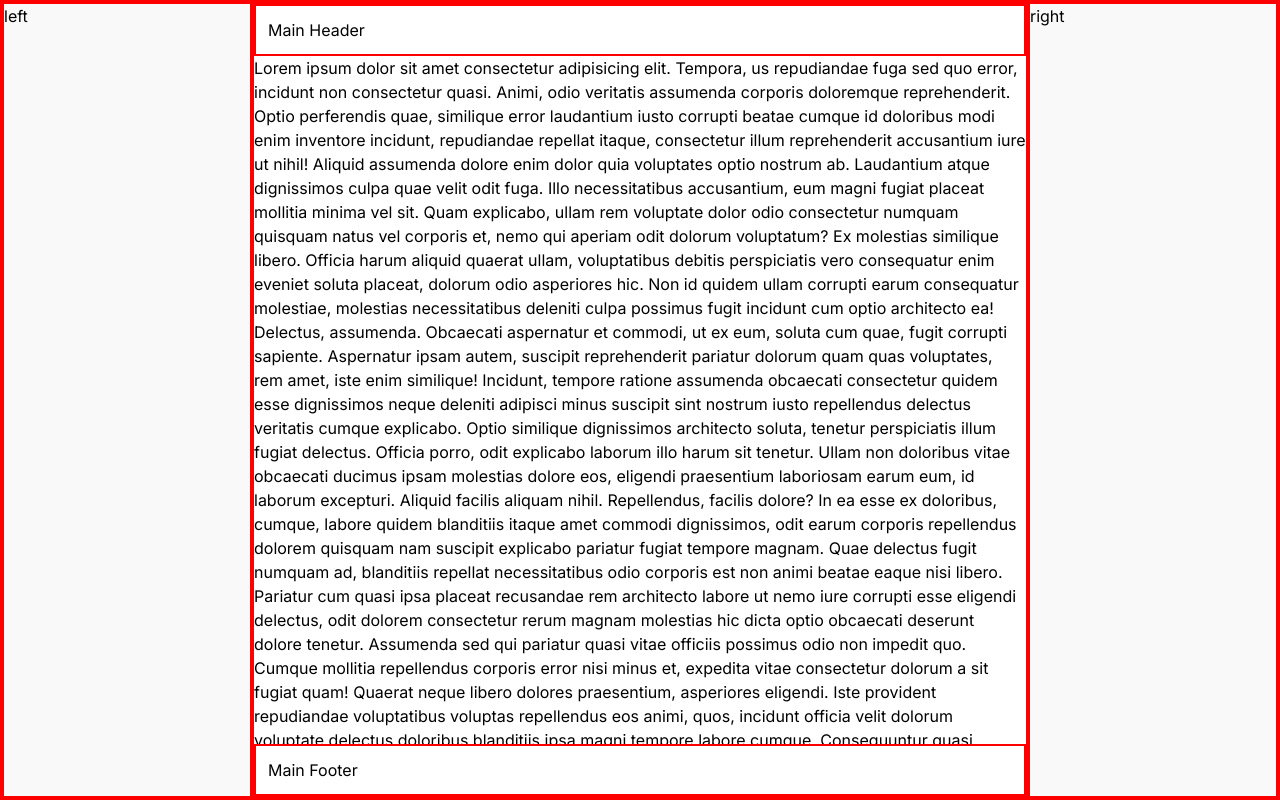
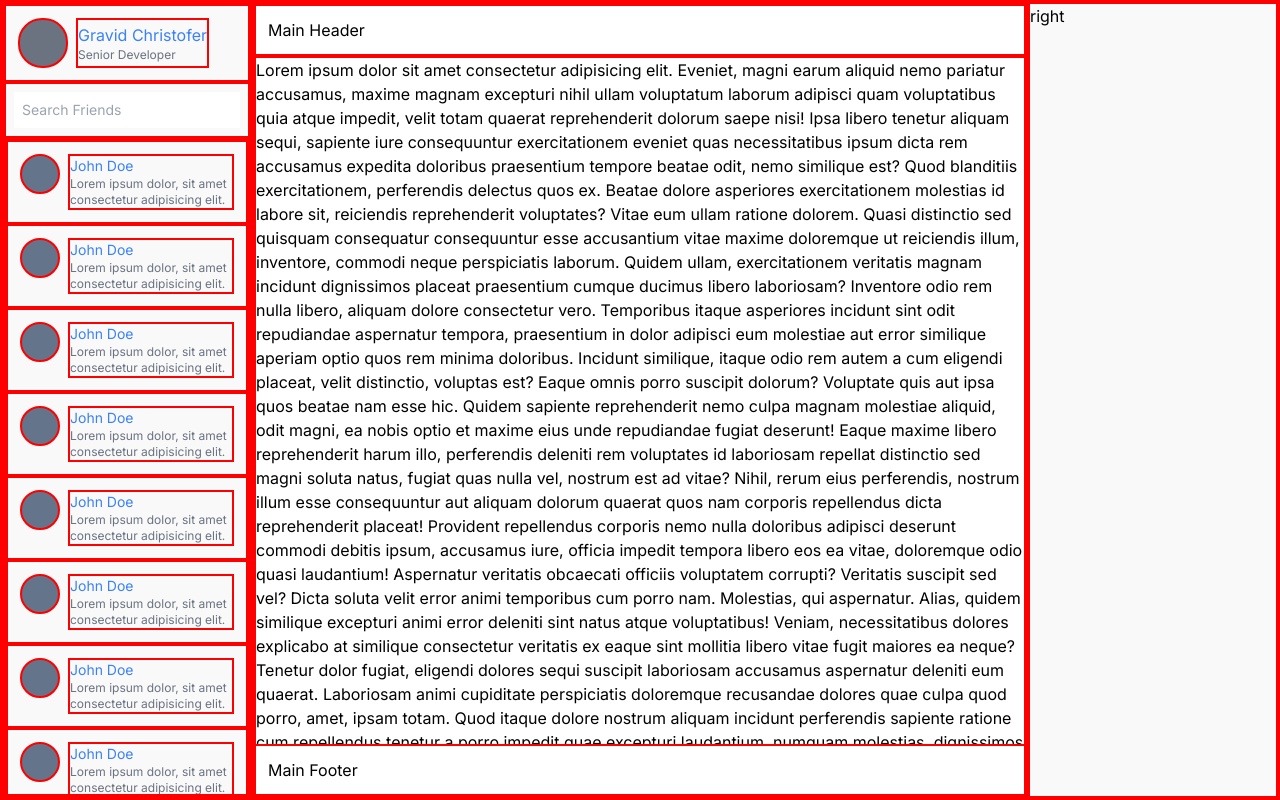
Before and after one commit to ssakib4040/chat-ui, a Next.js app: page / in a window 1280 px wide. Built offline with nearby package versions, Linux system fonts and the light colour scheme.

Commit message:
Left side completed

```diff
--- a/app/page.tsx
+++ b/app/page.tsx
@@ -2,8 +2,52 @@ export default function Home() {
   return (
     <div className="dev flex flex-col md:flex-row h-screen">
       {/* left side */}
-      <div className="dev hidden lg:block md:w-[250px] w-full bg-[#f9f9f9]">
-        left
+      <div className="dev hidden lg:flex flex-col md:w-[250px] w-full bg-[#f9f9f9]">
+        {/*  */}
+        <div className="dev p-3 flex">
+          <div className="border rounded-3xl h-[50px] w-[50px] bg-gray-500 dev"></div>
+
+          <div className="ml-2 flex flex-col justify-center dev">
+            <h2 className="text-blue-500 ">Gravid Christofer</h2>
+            <p className="text-xs text-gray-500">Senior Developer</p>
+          </div>
+        </div>
+
+        {/*  */}
+        <div className="dev">
+          <form action="" className="p-2">
+            <input
+              type="text"
+              name=""
+              id=""
+              className="w-full p-2 text-gray-500 focus:outline-none text-sm"
+              placeholder="Search Friends"
+            />
+          </form>
+        </div>
+
+        {/*  */}
+        <div className="dev overflow-y-auto">
+          {[
+            0, 1, 2, 3, 4, 5, 6, 7, 8, 9, 10, 11, 12, 13, 14, 15, 16, 17, 18,
+            19, 20,
+          ].map((index, data) => {
+            return (
+              <div key={index} className="dev flex p-3">
+                <div>
+                  <div className="w-[40px] h-[40px] bg-slate-500 rounded-3xl dev"></div>
+                </div>
+
+                <div className="dev ml-2">
+                  <h2 className="text-blue-500 text-sm">John Doe</h2>
+                  <p className="text-xs text-gray-500">
+                    Lorem ipsum dolor, sit amet consectetur adipisicing elit.
+                  </p>
+                </div>
+              </div>
+            );
+          })}
+        </div>
       </div>
 
       {/* main */}
@@ -11,113 +55,123 @@ export default function Home() {
         <div className="flex dev sticky top-0 p-3 bg-white">Main Header</div>
 
         {/*  */}
-        <p>
-          Lorem ipsum dolor sit amet consectetur adipisicing elit. Tempora, us
-          repudiandae fuga sed quo error, incidunt non consectetur quasi. Animi,
-          odio veritatis assumenda corporis doloremque reprehenderit. Optio
-          perferendis quae, similique error laudantium iusto corrupti beatae
-          cumque id doloribus modi enim inventore incidunt, repudiandae repellat
-          itaque, consectetur illum reprehenderit accusantium iure ut nihil!
-          Aliquid assumenda dolore enim dolor quia voluptates optio nostrum ab.
-          Laudantium atque dignissimos culpa quae velit odit fuga. Illo
-          necessitatibus accusantium, eum magni fugiat placeat mollitia minima
-          vel sit. Quam explicabo, ullam rem voluptate dolor odio consectetur
-          numquam quisquam natus vel corporis et, nemo qui aperiam odit dolorum
-          voluptatum? Ex molestias similique libero. Officia harum aliquid
-          quaerat ullam, voluptatibus debitis perspiciatis vero consequatur enim
-          eveniet soluta placeat, dolorum odio asperiores hic. Non id quidem
-          ullam corrupti earum consequatur molestiae, molestias necessitatibus
-          deleniti culpa possimus fugit incidunt cum optio architecto ea!
-          Delectus, assumenda. Obcaecati aspernatur et commodi, ut ex eum,
-          soluta cum quae, fugit corrupti sapiente. Aspernatur ipsam autem,
-          suscipit reprehenderit pariatur dolorum quam quas voluptates, rem
-          amet, iste enim similique! Incidunt, tempore ratione assumenda
-          obcaecati consectetur quidem esse dignissimos neque deleniti adipisci
-          minus suscipit sint nostrum iusto repellendus delectus veritatis
-          cumque explicabo. Optio similique dignissimos architecto soluta,
-          tenetur perspiciatis illum fugiat delectus. Officia porro, odit
-          explicabo laborum illo harum sit tenetur. Ullam non doloribus vitae
-          obcaecati ducimus ipsam molestias dolore eos, eligendi praesentium
-          laboriosam earum eum, id laborum excepturi. Aliquid facilis aliquam
-          nihil. Repellendus, facilis dolore? In ea esse ex doloribus, cumque,
-          labore quidem blanditiis itaque amet commodi dignissimos, odit earum
-          corporis repellendus dolorem quisquam nam suscipit explicabo pariatur
-          fugiat tempore magnam. Quae delectus fugit numquam ad, blanditiis
-          repellat necessitatibus odio corporis est non animi beatae eaque nisi
-          libero. Pariatur cum quasi ipsa placeat recusandae rem architecto
-          labore ut nemo iure corrupti esse eligendi delectus, odit dolorem
-          consectetur rerum magnam molestias hic dicta optio obcaecati deserunt
-          dolore tenetur. Assumenda sed qui pariatur quasi vitae officiis
-          possimus odio non impedit quo. Cumque mollitia repellendus corporis
-          error nisi minus et, expedita vitae consectetur dolorum a sit fugiat
-          quam! Quaerat neque libero dolores praesentium, asperiores eligendi.
-          Iste provident repudiandae voluptatibus voluptas repellendus eos
-          animi, quos, incidunt officia velit dolorum voluptate delectus
-          doloribus blanditiis ipsa magni tempore labore cumque. Consequuntur
-          quasi numquam consectetur nobis exercitationem, error omnis similique
-          hic iusto minus incidunt deserunt! Accusantium illum magnam deleniti
-          eum ab quas tempore necessitatibus. Cum doloremque ab, corrupti eos
-          doloribus molestiae. Ea saepe sint id placeat aut suscipit laboriosam,
-          incidunt rem architecto natus minima magnam aperiam cupiditate unde
-          praesentium ad reprehenderit, sed excepturi ex, inventore voluptatibus
-          hic facilis! Possimus, fugit laudantium. Nisi minima architecto ipsum.
-          Impedit voluptatibus facere veritatis autem ut, quo velit minima
-          accusamus ratione nobis atque? Dolorum!
-        </p>
-
-        <p>
-          Lorem ipsum dolor sit amet consectetur adipisicing elit. Tempora, us
-          repudiandae fuga sed quo error, incidunt non consectetur quasi. Animi,
-          odio veritatis assumenda corporis doloremque reprehenderit. Optio
-          perferendis quae, similique error laudantium iusto corrupti beatae
-          cumque id doloribus modi enim inventore incidunt, repudiandae repellat
-          itaque, consectetur illum reprehenderit accusantium iure ut nihil!
-          Aliquid assumenda dolore enim dolor quia voluptates optio nostrum ab.
-          Laudantium atque dignissimos culpa quae velit odit fuga. Illo
-          necessitatibus accusantium, eum magni fugiat placeat mollitia minima
-          vel sit. Quam explicabo, ullam rem voluptate dolor odio consectetur
-          numquam quisquam natus vel corporis et, nemo qui aperiam odit dolorum
-          voluptatum? Ex molestias similique libero. Officia harum aliquid
-          quaerat ullam, voluptatibus debitis perspiciatis vero consequatur enim
-          eveniet soluta placeat, dolorum odio asperiores hic. Non id quidem
-          ullam corrupti earum consequatur molestiae, molestias necessitatibus
-          deleniti culpa possimus fugit incidunt cum optio architecto ea!
-          Delectus, assumenda. Obcaecati aspernatur et commodi, ut ex eum,
-          soluta cum quae, fugit corrupti sapiente. Aspernatur ipsam autem,
-          suscipit reprehenderit pariatur dolorum quam quas voluptates, rem
-          amet, iste enim similique! Incidunt, tempore ratione assumenda
-          obcaecati consectetur quidem esse dignissimos neque deleniti adipisci
-          minus suscipit sint nostrum iusto repellendus delectus veritatis
-          cumque explicabo. Optio similique dignissimos architecto soluta,
-          tenetur perspiciatis illum fugiat delectus. Officia porro, odit
-          explicabo laborum illo harum sit tenetur. Ullam non doloribus vitae
-          obcaecati ducimus ipsam molestias dolore eos, eligendi praesentium
-          laboriosam earum eum, id laborum excepturi. Aliquid facilis aliquam
-          nihil. Repellendus, facilis dolore? In ea esse ex doloribus, cumque,
-          labore quidem blanditiis itaque amet commodi dignissimos, odit earum
-          corporis repellendus dolorem quisquam nam suscipit explicabo pariatur
-          fugiat tempore magnam. Quae delectus fugit numquam ad, blanditiis
-          repellat necessitatibus odio corporis est non animi beatae eaque nisi
-          libero. Pariatur cum quasi ipsa placeat recusandae rem architecto
-          labore ut nemo iure corrupti esse eligendi delectus, odit dolorem
-          consectetur rerum magnam molestias hic dicta optio obcaecati deserunt
-          dolore tenetur. Assumenda sed qui pariatur quasi vitae officiis
-          possimus odio non impedit quo. Cumque mollitia repellendus corporis
-          error nisi minus et, expedita vitae consectetur dolorum a sit fugiat
-          quam! Quaerat neque libero dolores praesentium, asperiores eligendi.
-          Iste provident repudiandae voluptatibus voluptas repellendus eos
-          animi, quos, incidunt officia velit dolorum voluptate delectus
-          doloribus blanditiis ipsa magni tempore labore cumque. Consequuntur
-          quasi numquam consectetur nobis exercitationem, error omnis similique
-          hic iusto minus incidunt deserunt! Accusantium illum magnam deleniti
-          eum ab quas tempore necessitatibus. Cum doloremque ab, corrupti eos
-          doloribus molestiae. Ea saepe sint id placeat aut suscipit laboriosam,
-          incidunt rem architecto natus minima magnam aperiam cupiditate unde
-          praesentium ad reprehenderit, sed excepturi ex, inventore voluptatibus
-          hic facilis! Possimus, fugit laudantium. Nisi minima architecto ipsum.
-          Impedit voluptatibus facere veritatis autem ut, quo velit minima
-          accusamus ratione nobis atque? Dolorum!
-        </p>
+        <div className="content dev">
+          Lorem ipsum dolor sit amet consectetur adipisicing elit. Eveniet,
+          magni earum aliquid nemo pariatur accusamus, maxime magnam excepturi
+          nihil ullam voluptatum laborum adipisci quam voluptatibus quia atque
+          impedit, velit totam quaerat reprehenderit dolorum saepe nisi! Ipsa
+          libero tenetur aliquam sequi, sapiente iure consequuntur
+          exercitationem eveniet quas necessitatibus ipsum dicta rem accusamus
+          expedita doloribus praesentium tempore beatae odit, nemo similique
+          est? Quod blanditiis exercitationem, perferendis delectus quos ex.
+          Beatae dolore asperiores exercitationem molestias id labore sit,
+          reiciendis reprehenderit voluptates? Vitae eum ullam ratione dolorem.
+          Quasi distinctio sed quisquam consequatur consequuntur esse
+          accusantium vitae maxime doloremque ut reiciendis illum, inventore,
+          commodi neque perspiciatis laborum. Quidem ullam, exercitationem
+          veritatis magnam incidunt dignissimos placeat praesentium cumque
+          ducimus libero laboriosam? Inventore odio rem nulla libero, aliquam
+          dolore consectetur vero. Temporibus itaque asperiores incidunt sint
+          odit repudiandae aspernatur tempora, praesentium in dolor adipisci eum
+          molestiae aut error similique aperiam optio quos rem minima doloribus.
+          Incidunt similique, itaque odio rem autem a cum eligendi placeat,
+          velit distinctio, voluptas est? Eaque omnis porro suscipit dolorum?
+          Voluptate quis aut ipsa quos beatae nam esse hic. Quidem sapiente
+          reprehenderit nemo culpa magnam molestiae aliquid, odit magni, ea
+          nobis optio et maxime eius unde repudiandae fugiat deserunt! Eaque
+          maxime libero reprehenderit harum illo, perferendis deleniti rem
+          voluptates id laboriosam repellat distinctio sed magni soluta natus,
+          fugiat quas nulla vel, nostrum est ad vitae? Nihil, rerum eius
+          perferendis, nostrum illum esse consequuntur aut aliquam dolorum
+          quaerat quos nam corporis repellendus dicta reprehenderit placeat!
+          Provident repellendus corporis nemo nulla doloribus adipisci deserunt
+          commodi debitis ipsum, accusamus iure, officia impedit tempora libero
+          eos ea vitae, doloremque odio quasi laudantium! Aspernatur veritatis
+          obcaecati officiis voluptatem corrupti? Veritatis suscipit sed vel?
+          Dicta soluta velit error animi temporibus cum porro nam. Molestias,
+          qui aspernatur. Alias, quidem similique excepturi animi error deleniti
+          sint natus atque voluptatibus! Veniam, necessitatibus dolores
+          explicabo at similique consectetur veritatis ex eaque sint mollitia
+          libero vitae fugit maiores ea neque? Tenetur dolor fugiat, eligendi
+          dolores sequi suscipit laboriosam accusamus aspernatur deleniti eum
+          quaerat. Laboriosam animi cupiditate perspiciatis doloremque
+          recusandae dolores quae culpa quod porro, amet, ipsam totam. Quod
+          itaque dolore nostrum aliquam incidunt perferendis sapiente ratione
+          cum repellendus tenetur a porro impedit quae excepturi laudantium,
+          numquam molestias, dignissimos autem voluptatibus perspiciatis commodi
+          veritatis. Minus iste repellat laborum soluta, quia quisquam? Suscipit
+          expedita, consequatur dolorem nihil enim repudiandae eveniet. Beatae,
+          odio laboriosam. Perspiciatis pariatur magnam, reiciendis accusantium
+          tempore dolores error earum facere eveniet aliquam iusto porro
+          similique suscipit autem aut voluptates? Similique aperiam, tempora,
+          odio libero nostrum dolorum accusantium reprehenderit quam omnis optio
+          ratione eos nam vero quos quaerat iste fugiat sequi ipsum ullam
+          repellat. Magni maxime exercitationem deserunt corrupti dolorem beatae
+          at temporibus itaque id magnam ad architecto esse asperiores in ab
+          blanditiis vero sequi aliquam odit quod optio, commodi impedit.
+          Perferendis laboriosam aut eligendi, officia hic alias dolor error,
+          possimus nemo id sapiente deleniti iure accusantium! Vitae ab
+          perferendis quo culpa, non asperiores. Dignissimos quaerat, aliquid
+          corporis autem eveniet reprehenderit modi eius, quo nostrum suscipit
+          praesentium quam quis quibusdam consequatur. Amet eius magni possimus
+          suscipit nulla aspernatur! Asperiores, earum temporibus repellat,
+          adipisci sequi modi quod error laboriosam labore cupiditate unde odit
+          aperiam incidunt enim obcaecati inventore expedita beatae dolorem
+          maiores praesentium nulla aliquam atque quos. Totam deleniti explicabo
+          obcaecati nostrum omnis debitis fuga distinctio maiores facere
+          consequuntur animi, sit ad! Error iusto, sit tempore facere quia
+          libero ad, voluptate doloribus optio tempora et repudiandae est qui
+          modi labore inventore id? Voluptatem illo omnis porro optio id et
+          magnam laboriosam tempore accusamus dolorem, illum eos pariatur
+          reiciendis eveniet provident quod esse debitis sed ad veritatis, eaque
+          error culpa laborum. Dignissimos tempora ex aspernatur repudiandae,
+          distinctio, vel veniam magni itaque laboriosam facere at rem!
+          Accusamus voluptas quod, debitis omnis maiores placeat ipsum
+          voluptatem aspernatur aliquid possimus esse ipsa in quisquam alias
+          iusto cupiditate. Reiciendis commodi quam necessitatibus magni,
+          expedita optio qui sunt, quos modi similique dolore excepturi deserunt
+          at voluptatem enim sed! Perferendis animi doloremque similique eaque
+          consequuntur blanditiis ea provident nulla ipsum corporis voluptatem
+          maxime, totam iusto facere quia sed laborum? Nisi eos eaque, officia
+          eius dolore ex quasi vero in facere nulla, sunt rem? Eveniet enim
+          blanditiis aperiam tempore dicta incidunt magnam voluptatem doloribus
+          maiores, nesciunt dolores asperiores reiciendis corrupti doloremque,
+          soluta sit ipsam laboriosam ipsum debitis assumenda fuga odio
+          praesentium provident animi! Quidem numquam ratione beatae, libero et
+          sed deleniti veniam sunt eaque possimus quos reiciendis perspiciatis,
+          reprehenderit mollitia rem facilis totam unde cupiditate velit
+          dignissimos delectus voluptas non accusantium! Odio fuga architecto
+          iure commodi deleniti sed inventore ipsum maxime, quos nemo fugit amet
+          saepe. Tenetur laboriosam rerum consectetur ducimus! Consectetur
+          deleniti minima delectus, repellendus quidem dolorum! Ipsam facere,
+          assumenda voluptas ab alias quas iure voluptate quasi voluptates eius
+          est rem recusandae deleniti at suscipit tempore eos culpa non numquam
+          provident! Dolorem ipsa sed quasi itaque obcaecati alias quibusdam
+          magnam voluptatum dolorum, delectus rem temporibus quis, eum error
+          nesciunt illum? Ducimus beatae porro dignissimos velit rerum dolores
+          minima animi dicta ullam possimus praesentium veritatis eaque,
+          deleniti facere doloribus consectetur ratione maiores exercitationem,
+          maxime corrupti cupiditate soluta culpa voluptates. Rem, dolore
+          deleniti! At, veniam? Sint dolore fuga quaerat neque, natus eligendi.
+          Deleniti harum officiis soluta eum odit nostrum odio dolorum eos
+          doloribus cumque temporibus omnis laudantium quibusdam maxime,
+          accusamus minima mollitia qui debitis, itaque rerum deserunt sapiente
+          totam ea consequuntur? Dolore laborum placeat aperiam amet explicabo
+          dolorum animi dignissimos recusandae. Ipsam dolore quas provident vel
+          est itaque temporibus mollitia praesentium perspiciatis atque dolor
+          rerum maiores voluptatem iusto alias cupiditate omnis odio accusantium
+          in harum, reprehenderit commodi. Nisi nemo repellat numquam natus
+          perspiciatis vel soluta repellendus minus? Magnam aut iusto, quia
+          voluptas et velit pariatur doloremque culpa suscipit illum vero
+          aliquam optio ad assumenda error atque excepturi quibusdam, possimus
+          vitae, tempore dicta esse sunt? Delectus aspernatur odit nisi
+          doloremque, totam voluptates, harum voluptatibus provident maiores
+          omnis accusamus nostrum exercitationem sed recusandae. Eligendi
+          voluptatibus incidunt ut fuga expedita minima culpa nemo pariatur
+          fugit quidem ullam, dolor repellendus sunt praesentium voluptate
+          officiis asperiores temporibus dolorum rerum autem minus nulla!
+          Voluptatem unde quasi, incidunt aperiam maiores ducimus.
+        </div>
 
         <div className="flex dev sticky bottom-0 p-3 bg-white">Main Footer</div>
 
```
